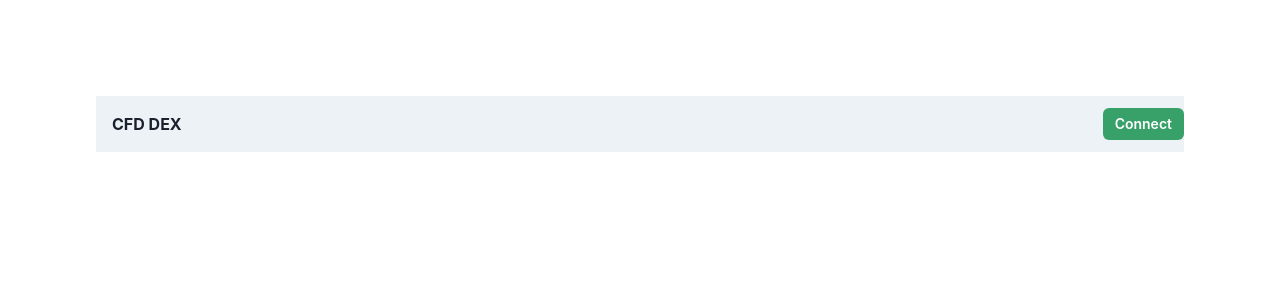
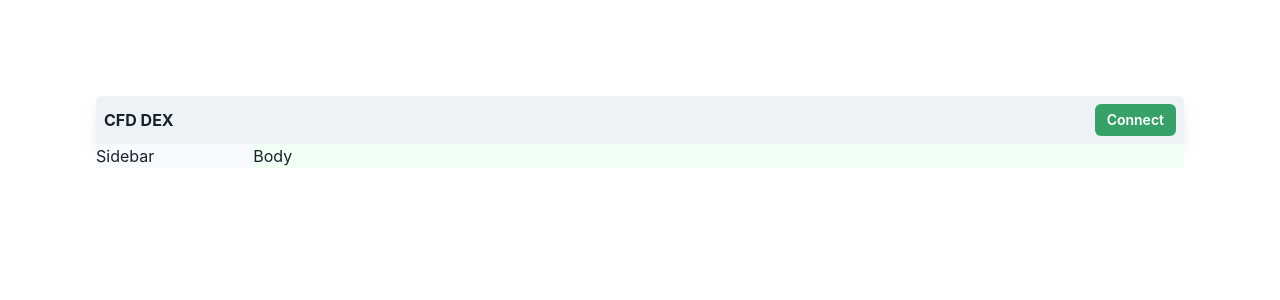
Before and after one commit to jordan-public/cfd-dex, a Next.js app in the folder web/: page / in a window 1280 px wide. Shown: the top 300 px of the page. Built offline with nearby package versions, Linux system fonts and the light colour scheme.

Commit message:
Layout side, body

```diff
--- a/web/src/components/NavigationBar.tsx
+++ b/web/src/components/NavigationBar.tsx
@@ -7,8 +7,8 @@ import Account from './Account';
 
 function NavigationBar({provider, setProvider, address, setAddress}) {
     return (
-        <Flex bg='gray.100' width='100%' justify='space-between' align='center'>
-            <Text fontWeight='bold' p='4'>CFD DEX</Text>
+        <Flex bg='gray.100' width='100%' justify='space-between' borderRadius='md' shadow='lg' align='center' p={2}>
+            <Text fontWeight='bold'>CFD DEX</Text>
             <Box><Account provider={provider} setProvider={setProvider} address={address} setAddress={setAddress}/></Box>
         </Flex>
     );
--- a/web/src/pages/index.tsx
+++ b/web/src/pages/index.tsx
@@ -3,6 +3,7 @@ import Image from 'next/image'
 import { Inter } from '@next/font/google'
 import styles from '@/styles/Home.module.css'
 import React from 'react'
+import { Flex, Box, Grid, GridItem } from '@chakra-ui/react'
 import NavigationBar from '@/components/NavigationBar'
 
 const inter = Inter({ subsets: ['latin'] })
@@ -15,13 +16,24 @@ export default function Home() {
   return (
     <>
       <Head>
-        <title>Create Next App</title>
-        <meta name="description" content="Generated by create next app" />
+        <title>CFD DEX</title>
+        <meta name="description" content="Contracts for Difference Decentralized Exchange (CFD DEX)" />
         <meta name="viewport" content="width=device-width, initial-scale=1" />
         <link rel="icon" href="/favicon.ico" />
       </Head>
       <main className={styles.main}>
-        <NavigationBar provider={provider} setProvider={setProvider} address={address} setAddress={setAddress} />
+        <Grid width='100%'
+        >
+          <GridItem rowStart={1} colStart={1} colSpan={10}>
+            <NavigationBar provider={provider} setProvider={setProvider} address={address} setAddress={setAddress} />
+          </GridItem>
+          <GridItem rowStart={2} colSpan={1} bg='gray.50'>
+            Sidebar
+          </GridItem>
+          <GridItem rowStart={2} colSpan={9} bg='green.50'>
+            Body
+          </GridItem>
+        </Grid>
       </main>
     </>
   )
```
